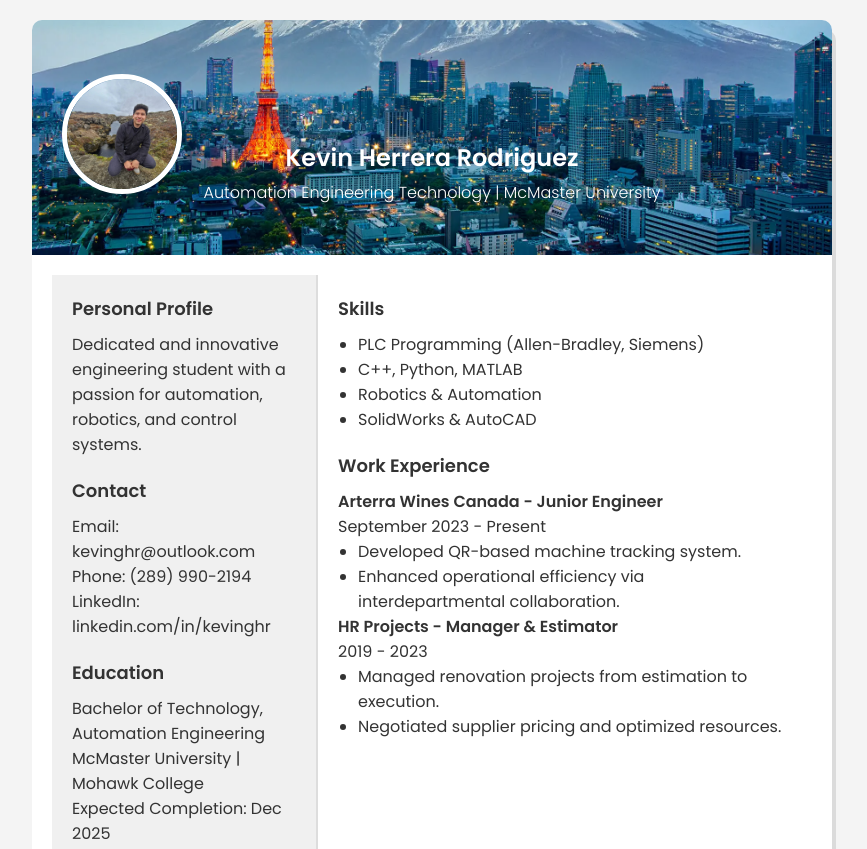
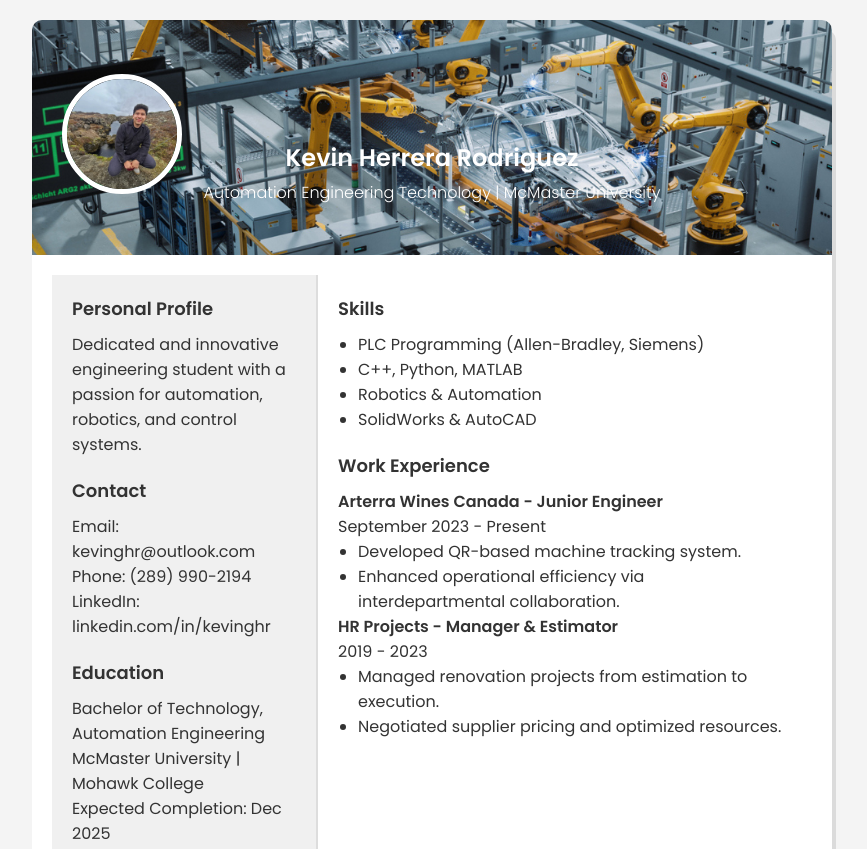
Before and after one commit to kevinghr95/herrerkg, a plain HTML site: page index.html in a window 1280 px wide. Shown: the top 849 px of the page, without its empty margins (208-1075 px from the left). Drawn offline with Linux system fonts and the light colour scheme.

Commit message:
Update styles.css

```diff
--- a/styles.css
+++ b/styles.css
@@ -21,7 +21,7 @@ body {
 
 /* Header Styles */
 .header {
-    background: url('background.jpg') no-repeat center center/cover;
+    background: url('background.png') no-repeat center center/cover;
     padding: 80px 30px 50px;
     text-align: center;
     color: white;
```
